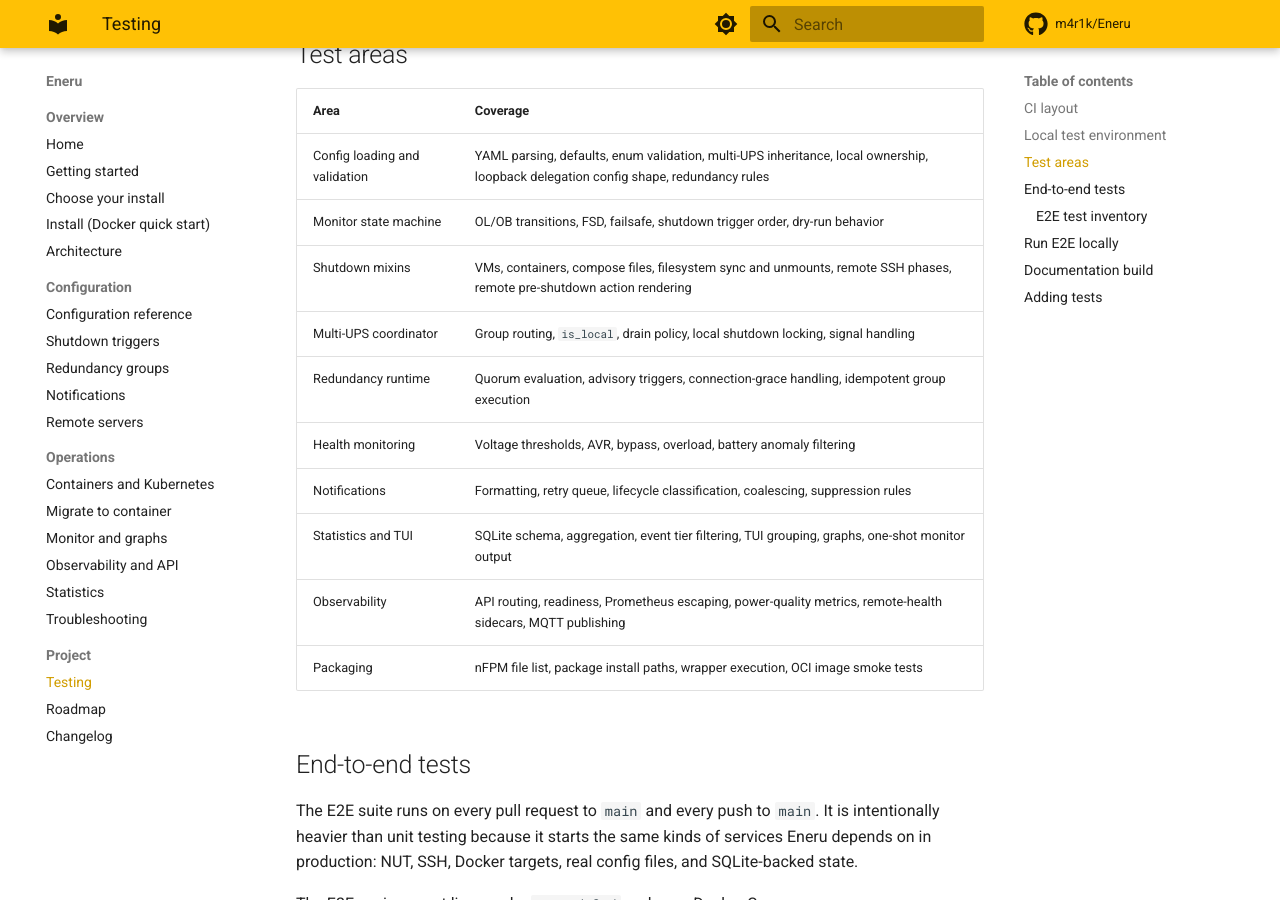
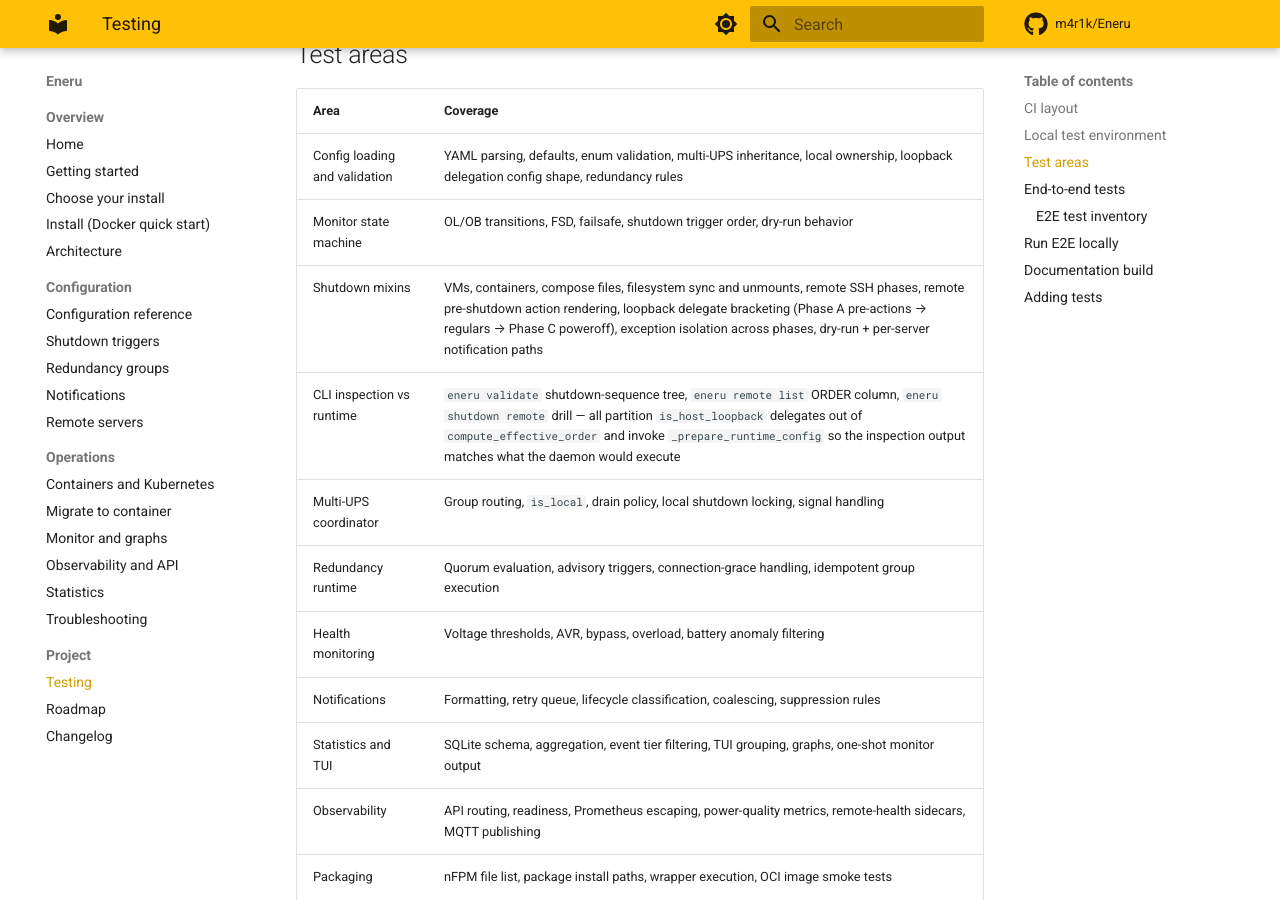
Before and after one commit to m4r1k/Eneru, an MkDocs documentation site: the page built from docs/testing.md, in a window 1280 px wide and 900 px high, scrolled down 1810 px. Built offline with MkDocs 1.6.1 and Material for MkDocs 9.7.7, drawn with Linux system fonts in a browser that asks for light colours; comment, search, counter and statistics services are not loaded.

Commit message:
docs: address CodeRabbit findings #6-7 — testing.md inventory + ELI5 opener
6. tests/test_remote_commands.py grew a 12-test TestLoopbackShutdownOrdering
   class and tests/test_cli.py grew TestCLIPartitioningOfLoopback /
   TestRemoteListAppliesRuntimePrep / TestShutdownRemoteAppliesRuntimePrep
   in the PR #58 series. docs/testing.md "Test areas" table didn't
   mention any of it. Updated the "Shutdown mixins" row with loopback
   bracketing + exception isolation + dry-run + notification paths,
   and added a new "CLI inspection vs runtime" row covering the
   partition + prep-call guarantees for validate / remote list /
   shutdown remote. Project rule (AGENTS.md): "When adding or removing
   tests, update docs/testing.md if test responsibilities change
   materially."

7. src/eneru/AGENTS.md "Loopback ordering (v5.5+)" section jumped
   straight into "Eneru's pre-v5.5 shutdown sequence had a fixed
   three-act order..." — no concrete metaphor opener despite the
   freshly-promoted Primary Directive #6 ("Explain like I'm five:
   lead with a metaphor before the jargon"). Added a one-paragraph
   kitchen-shutdown analogy upfront ("take pots off the stove before
   turning off the fridge before killing the lights"), keeping the
   three-act technical paragraph below it unchanged.

Pure docs / metaphor; no behavior or test changes.

Co-Authored-By: Claude <noreply@anthropic.com>

```diff
--- a/docs/testing.md
+++ b/docs/testing.md
@@ -79,7 +79,8 @@ done
 |------|----------|
 | Config loading and validation | YAML parsing, defaults, enum validation, multi-UPS inheritance, local ownership, loopback delegation config shape, redundancy rules |
 | Monitor state machine | OL/OB transitions, FSD, failsafe, shutdown trigger order, dry-run behavior |
-| Shutdown mixins | VMs, containers, compose files, filesystem sync and unmounts, remote SSH phases, remote pre-shutdown action rendering |
+| Shutdown mixins | VMs, containers, compose files, filesystem sync and unmounts, remote SSH phases, remote pre-shutdown action rendering, loopback delegate bracketing (Phase A pre-actions → regulars → Phase C poweroff), exception isolation across phases, dry-run + per-server notification paths |
+| CLI inspection vs runtime | `eneru validate` shutdown-sequence tree, `eneru remote list` ORDER column, `eneru shutdown remote` drill — all partition `is_host_loopback` delegates out of `compute_effective_order` and invoke `_prepare_runtime_config` so the inspection output matches what the daemon would execute |
 | Multi-UPS coordinator | Group routing, `is_local`, drain policy, local shutdown locking, signal handling |
 | Redundancy runtime | Quorum evaluation, advisory triggers, connection-grace handling, idempotent group execution |
 | Health monitoring | Voltage thresholds, AVR, bypass, overload, battery anomaly filtering |
```
Also changed, not shown: src/eneru/AGENTS.md (+9 -0 lines).
